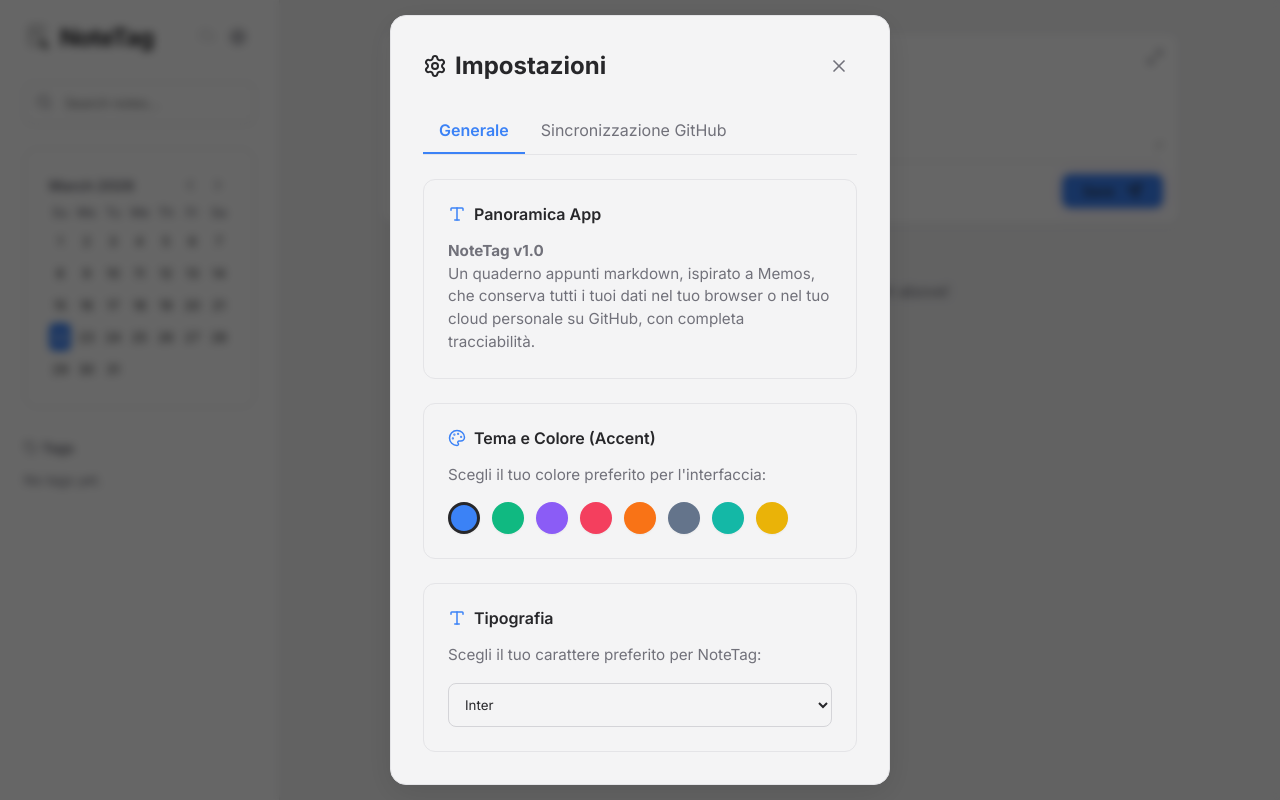
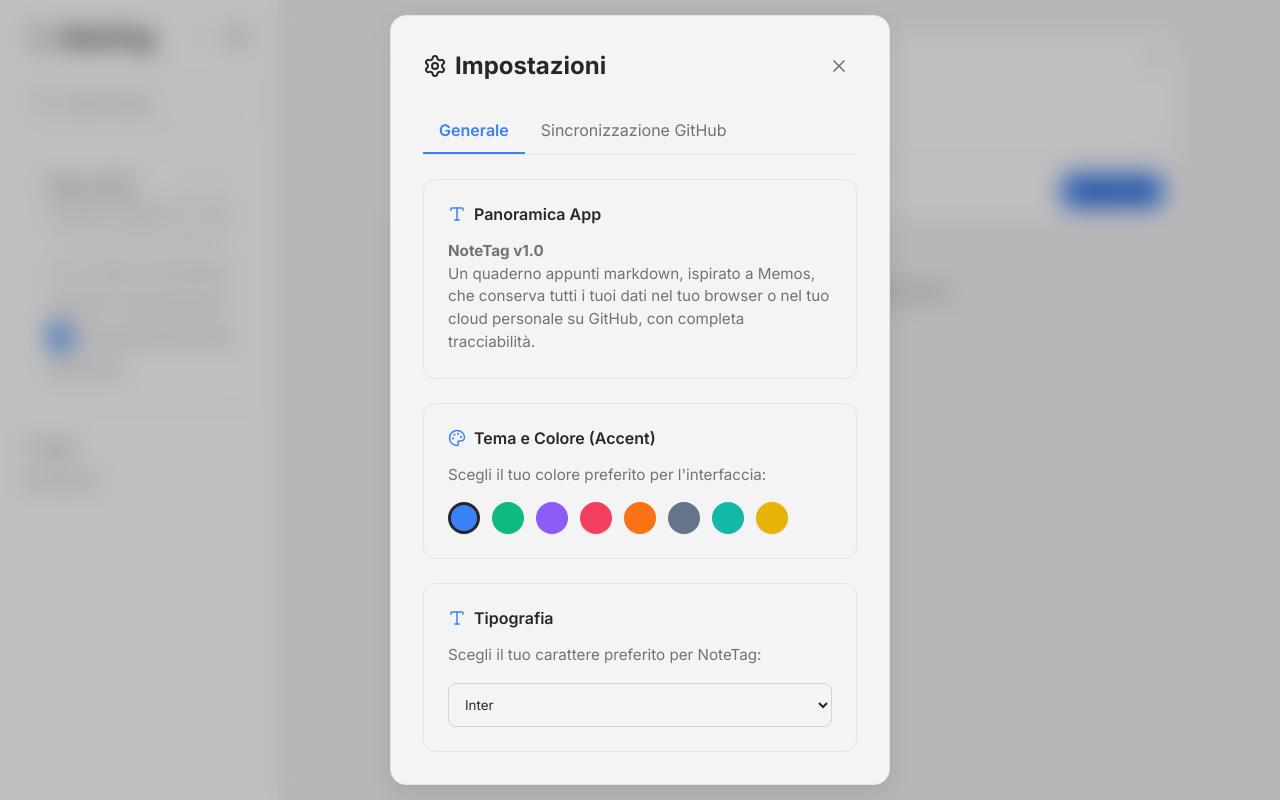
Before and after one commit to rubinog/notetag_new, a React (Vite) app: page / in a window 1280 px wide. Both pictures are taken after a click on the button 238 px from the left and 37 px from the top of the page. Built offline with nearby package versions, Linux system fonts and the light colour scheme; a web font is replaced by a local one; what markdown-it-task-lists would draw is missing.

Commit message:
fix: lighten modal backdrop and enhance glass blur

```diff
--- a/src/index.css
+++ b/src/index.css
@@ -142,8 +142,8 @@
 .modal-backdrop {
   position: fixed;
   top: 0; left: 0; right: 0; bottom: 0;
-  background: rgba(0,0,0,0.6);
-  backdrop-filter: blur(4px);
+  background: rgba(0,0,0,0.25);
+  backdrop-filter: blur(12px);
   display: flex;
   align-items: center;
   justify-content: center;
```
